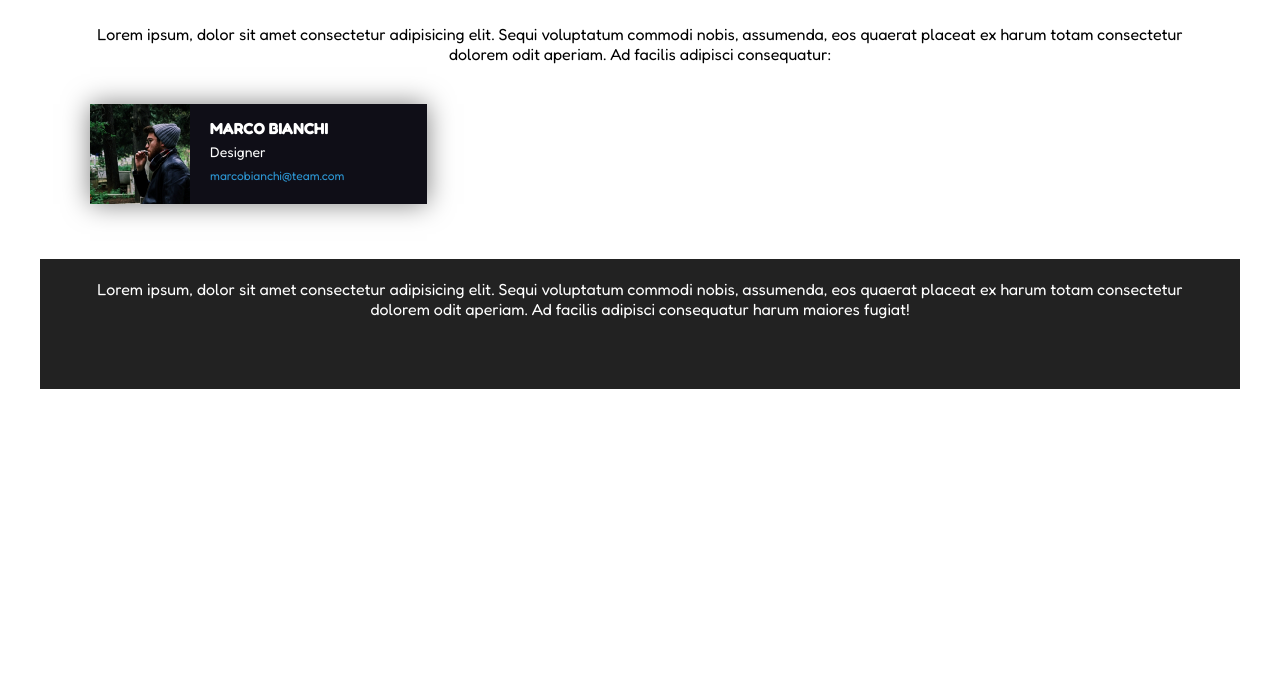
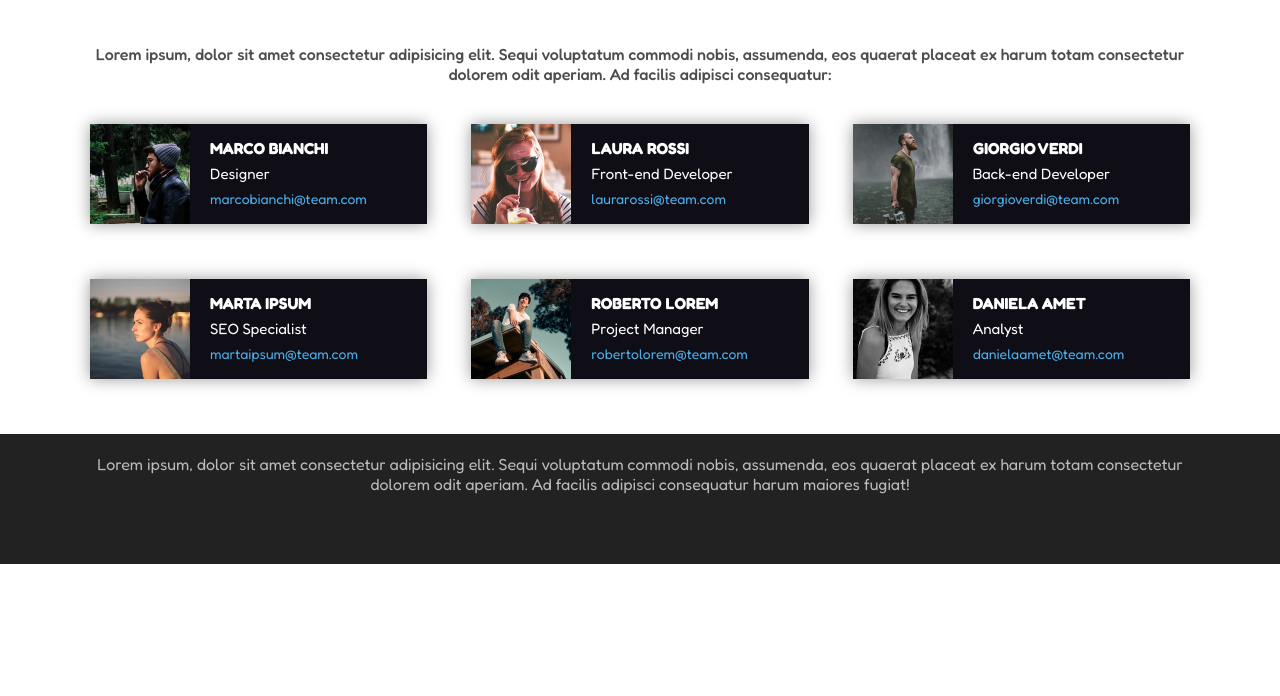
Before and after one commit to aSwanting/html-css-float-cards, a plain HTML site: page index.html in a window 1280 px wide. Shown: the part 104-800 px from the top of the page. Drawn offline with Linux system fonts and the light colour scheme.

Commit message:
Cards complete, exercise concluded

```diff
--- a/css/style.css
+++ b/css/style.css
@@ -35,9 +35,16 @@ body {
 
 .main-card__title {
 
+    padding-top: 40px;
     font-size: 40px;
     color: #E53170;
 }
+
+.main-card__text {
+    font-weight: 500;
+    color: #4d4d4d;
+}
+
 
 /* TABLE STYLE */
 
@@ -49,7 +56,7 @@ body {
     background-color: #0F0E17;
     margin-right: 4%;
     margin-bottom: 5%;
-    box-shadow: 0px 0px 25px rgba(0, 0, 0, 0.5);
+    box-shadow: 0px 0px 15px rgba(0, 0, 0, 0.4);
 }
 
 .col:nth-child(3n) {
@@ -71,9 +78,8 @@ body {
     margin-right: 20px;
 }
 
-
 .member-info {
-    line-height: 24px;
+    line-height: 25px;
     padding-top: 12px;
 }
 
@@ -83,20 +89,20 @@ body {
 }
 
 .member-role {
-    font-size: 14px;
+    font-size: 15px;
     font-weight: 400;
 }
 
 .member-email {
-    font-size: 12px;
+    font-size: 14px;
     font-weight: 400;
-    color: #2D98D6;
+    color: #4cafe9;
 }
 
 /* FOOTER STYLE */
 
 .page-footer {
-    color: white;
+    color: #bbbbbb;
     background-color: #222222;
     padding-bottom: 30px;
 }
@@ -105,9 +111,7 @@ body {
 /* DEBUG */
 
 .debug .container {
-
     border: 1px solid cyan;
-
 }
 
 .debug .col {
--- a/index.html
+++ b/index.html
@@ -25,37 +25,70 @@
         <div class="main-card__table clearfix">
 
             <div class="col">
-
                 <img class="member-foto" src="./img/male1.png" alt="">
-
-<!--                 <p>testing</p> -->
-
                 <ul class="member-info">
                     <li class="member-name">MARCO BIANCHI</li>
                     <li class="member-role">Designer</li>
                     <li class="member-email">marcobianchi@team.com</li>
                 </ul>
-
-
-<!--                 <div class="member-info">
-                    <p class="member-name">MARCO BIANCHI</p>
-                    <p class="member-role">Designer</p>
-                    <p class="member-email">marcobianchi@team.com</p>
-                </div> -->
-
             </div>
 
+            <div class="col">
+                <img class="member-foto" src="./img/female1.png" alt="">
+                <ul class="member-info">
+                    <li class="member-name">LAURA ROSSI</li>
+                    <li class="member-role">Front-end Developer</li>
+                    <li class="member-email">laurarossi@team.com</li>
+                </ul>
+            </div>
 
+            <div class="col">
+                <img class="member-foto" src="./img/male2.png" alt="">
+                <ul class="member-info">
+                    <li class="member-name">GIORGIO VERDI</li>
+                    <li class="member-role">Back-end Developer</li>
+                    <li class="member-email">giorgioverdi@team.com</li>
+                </ul>
+            </div>
 
+            <div class="col">
+                <img class="member-foto" src="./img/female2.png" alt="">
+                <ul class="member-info">
+                    <li class="member-name">MARTA IPSUM</li>
+                    <li class="member-role">SEO Specialist</li>
+                    <li class="member-email">martaipsum@team.com</li>
+                </ul>
+            </div>
 
+            <div class="col">
+                <img class="member-foto" src="./img/male3.png" alt="">
+                <ul class="member-info">
+                    <li class="member-name">ROBERTO LOREM</li>
+                    <li class="member-role">Project Manager</li>
+                    <li class="member-email">robertolorem@team.com</li>
+                </ul>
+            </div>
+
+            <div class="col">
+                <img class="member-foto" src="./img/female3.png" alt="">
+                <ul class="member-info">
+                    <li class="member-name">DANIELA AMET</li>
+                    <li class="member-role">Analyst</li>
+                    <li class="member-email">danielaamet@team.com</li>
+                </ul>
+            </div>
 
     </section>
 
 </main>
 
-<footer class="page-footer container">
+<footer class="page-footer">
 
-    <p class="page-footer__text">Lorem ipsum, dolor sit amet consectetur adipisicing elit. Sequi voluptatum commodi nobis, assumenda, eos quaerat placeat ex harum totam consectetur dolorem odit aperiam. Ad facilis adipisci consequatur harum maiores fugiat!</p>
+    <div class="container">
+
+        <p class="page-footer__text">Lorem ipsum, dolor sit amet consectetur adipisicing elit. Sequi voluptatum commodi nobis, assumenda, eos quaerat placeat ex harum totam consectetur dolorem odit aperiam. Ad facilis adipisci consequatur harum maiores fugiat!</p>
+
+    </div>
 
 </footer>
 
```
